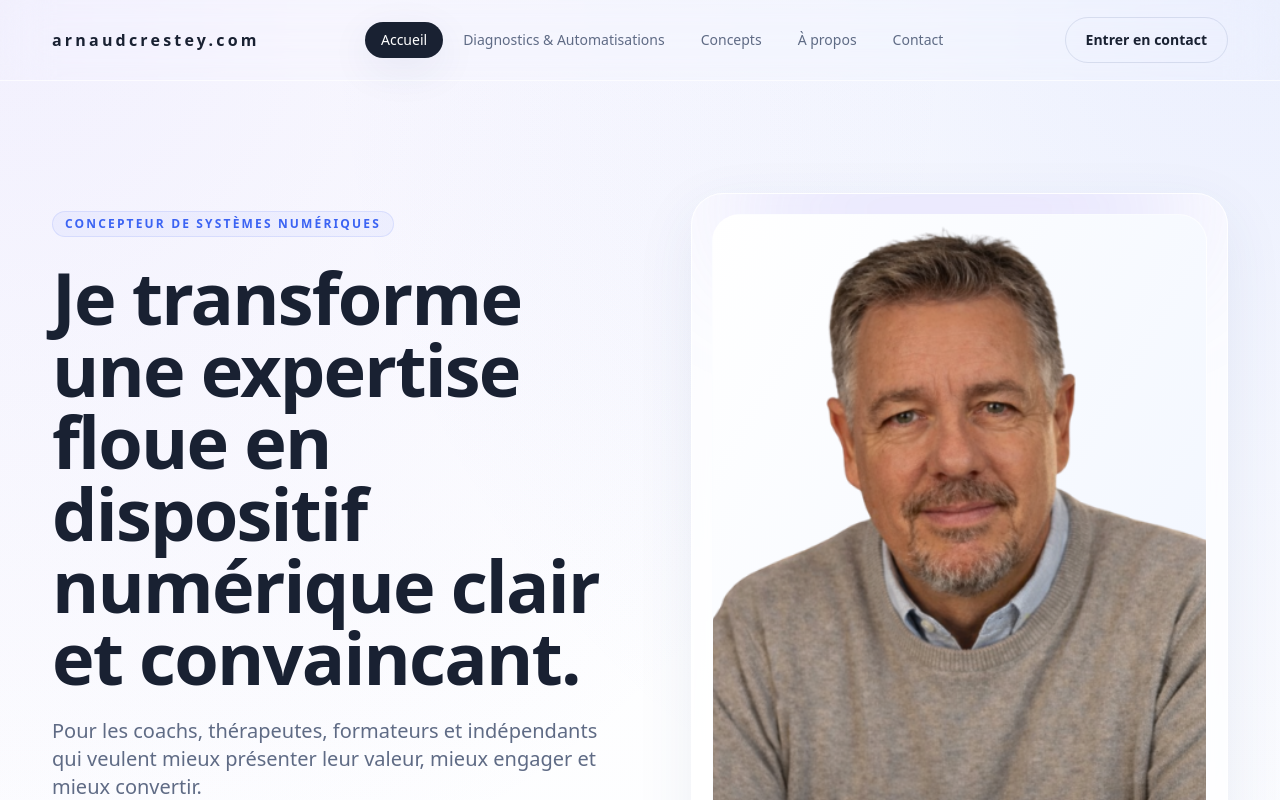
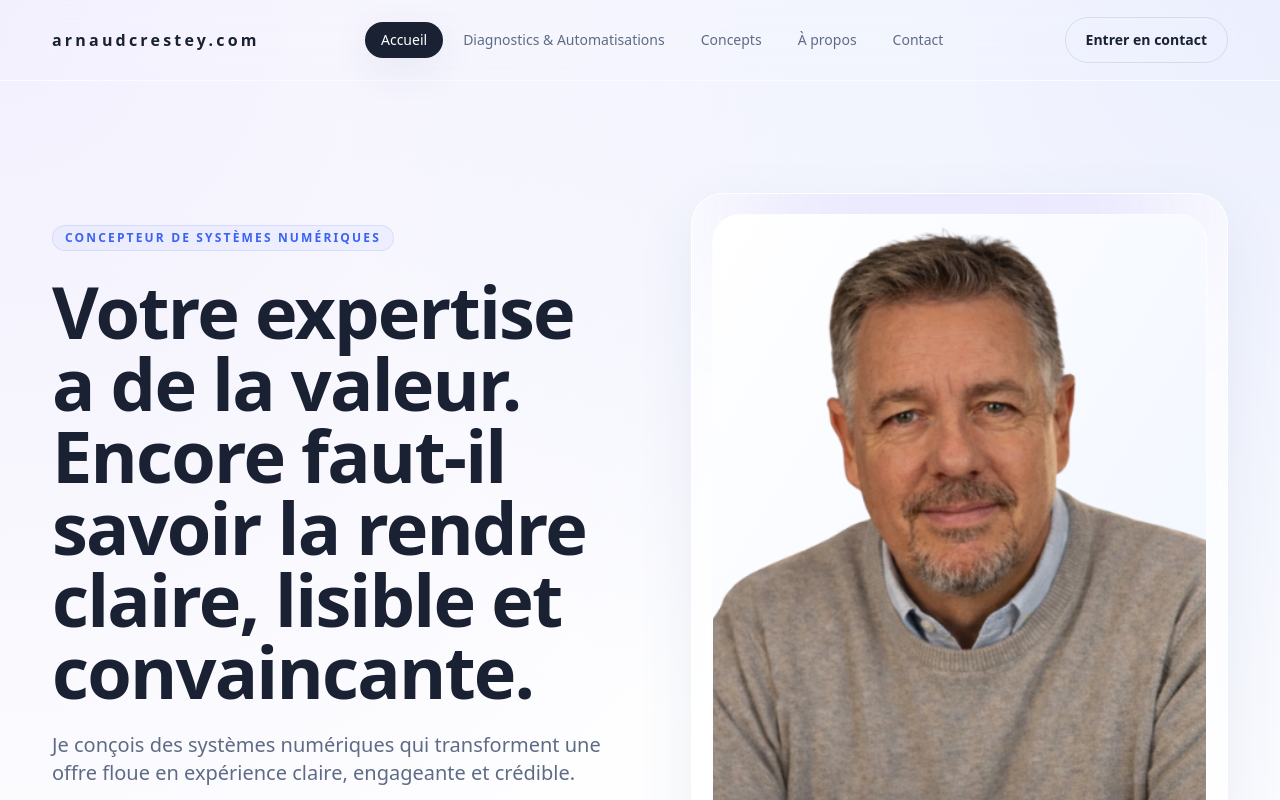
Before and after one commit to arnaudcrestey/portail-site-vitrine, a Next.js app: page / in a window 1280 px wide. Shown: the top 800 px of the page. Built offline with nearby package versions, Linux system fonts and the light colour scheme.

Commit message:
Update hero.tsx

```diff
--- a/components/hero.tsx
+++ b/components/hero.tsx
@@ -9,11 +9,11 @@ export function HomeHero() {
           <span className="section-eyebrow">Concepteur de systèmes numériques</span>
 
           <h1 className="mt-6 max-w-3xl text-balance text-5xl font-semibold leading-[0.98] sm:text-6xl lg:text-7xl">
-            Je transforme une expertise floue en dispositif numérique clair et convaincant.
+            Votre expertise a de la valeur. Encore faut-il savoir la rendre claire, lisible et convaincante.
           </h1>
 
           <p className="mt-6 max-w-2xl text-lg leading-8 text-slate sm:text-xl">
-            Pour les coachs, thérapeutes, formateurs et indépendants qui veulent mieux présenter leur valeur, mieux engager et mieux convertir.
+            Je conçois des systèmes numériques qui transforment une offre floue en expérience claire, engageante et crédible.
           </p>
 
           <div className="mt-10 flex flex-col gap-4 sm:flex-row">
@@ -34,7 +34,9 @@ export function HomeHero() {
                 key={label}
                 className="rounded-[24px] border border-line/90 bg-white px-5 py-5 shadow-[0_10px_30px_rgba(15,23,42,0.04)]"
               >
-                <dt className="text-[11px] font-semibold uppercase tracking-[0.18em] text-slate">{label}</dt>
+                <dt className="text-[11px] font-semibold uppercase tracking-[0.18em] text-slate">
+                  {label}
+                </dt>
                 <dd className="mt-3 text-sm font-medium leading-6 text-ink">{value}</dd>
               </div>
             ))}
@@ -57,7 +59,9 @@ export function HomeHero() {
             </div>
 
             <div className="border-t border-line/80 bg-white/85 p-6 backdrop-blur-sm sm:p-7">
-              <p className="text-sm font-semibold uppercase tracking-[0.18em] text-slate">Arnaud Crestey</p>
+              <p className="text-sm font-semibold uppercase tracking-[0.18em] text-slate">
+                Arnaud Crestey
+              </p>
               <p className="mt-3 text-xl font-semibold leading-8 text-ink">
                 Architecture digitale, diagnostics interactifs et dispositifs conçus pour rendre une offre plus claire, plus crédible et plus engageante.
               </p>
```
